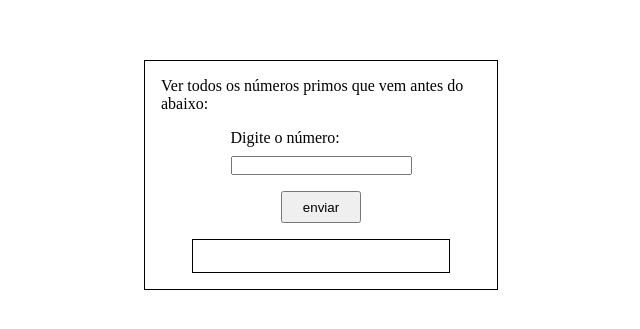
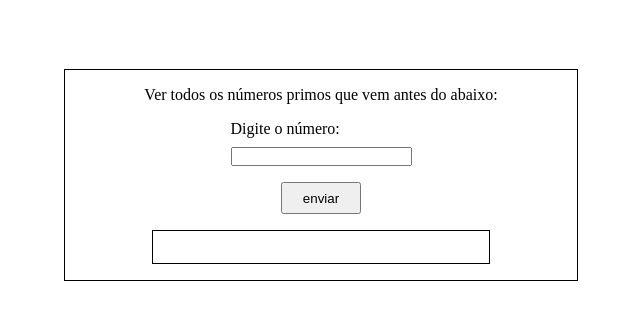
Before and after one commit to Bebel132/isPrimo2, a plain HTML site: page index.html in a window 1280 px wide. Shown: the part 225-554 px from the top of the page, without its empty margins (319-959 px from the left). Drawn offline with Linux system fonts and the light colour scheme.

Commit message:
corrigindo o tamanho de algumas coisas ai

```diff
--- a/style.css
+++ b/style.css
@@ -12,14 +12,14 @@ body {
 
 .container {
     width: 100%;
-    max-width: 20rem;
+    max-width: 30rem;
     border: 1px solid black;
     min-height: 10rem;
     display: flex;
     flex-direction: column;
     justify-content: space-around;
     align-items: center;
-    margin: 0 1rem;
+    margin: 1rem;
     padding: 1rem;
 }
 
@@ -43,7 +43,7 @@ form input {
 }
 
 .saida {
-    width: 15rem;
+    width: 20rem;
     min-height: 1rem;
     border: 1px solid black;
     margin-top: 1rem;
```
